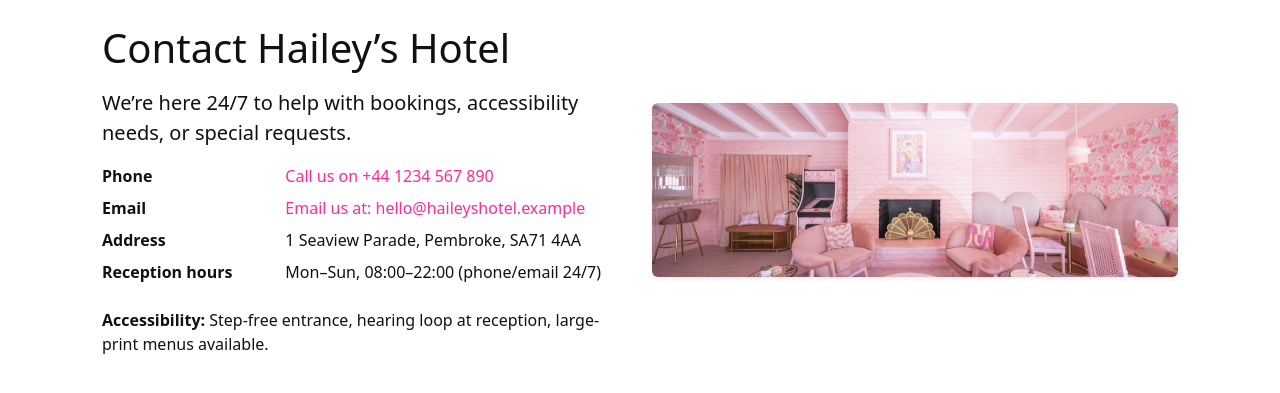
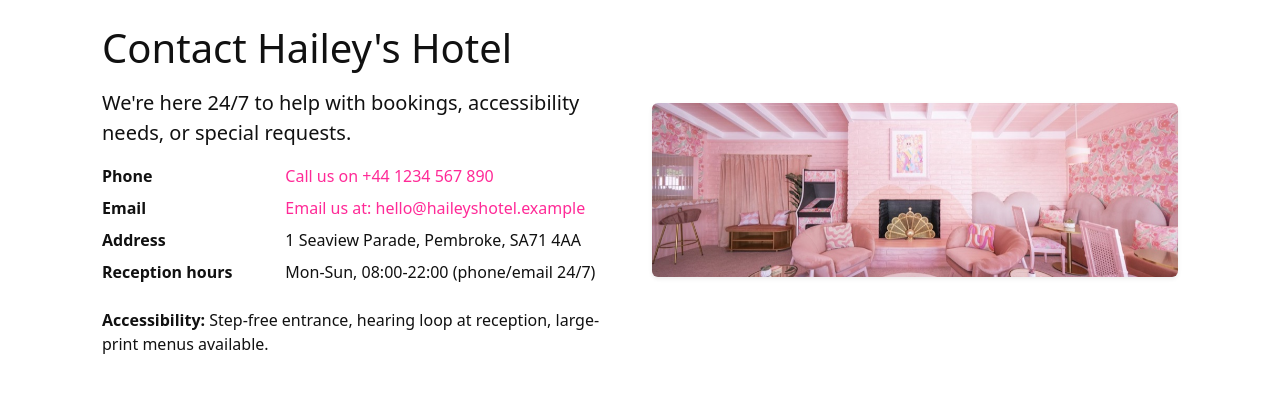
Before and after one commit to dailafing/FlaskHotel, a Flask app: page /contact in a window 1280 px wide. Shown: the part 56-449 px from the top of the page. Run offline with Flask 3, Linux system fonts and the light colour scheme.

Commit message:
Chore: Clean up bad ascii

```diff
--- a/app/templates/contact.html
+++ b/app/templates/contact.html
@@ -2,8 +2,8 @@
 {% block content %}
 <div class="row align-items-center g-4">
   <div class="col-md-6">
-    <h1 class="mb-3">Contact Hailey’s Hotel</h1>
-    <p class="lead">We’re here 24/7 to help with bookings, accessibility needs, or special requests.</p>
+    <h1 class="mb-3">Contact Hailey's Hotel</h1>
+    <p class="lead">We're here 24/7 to help with bookings, accessibility needs, or special requests.</p>
 
     <dl class="row">
       <dt class="col-sm-4">Phone</dt>
@@ -19,7 +19,7 @@
       <dd class="col-sm-8">1 Seaview Parade, Pembroke, SA71 4AA</dd>
 
       <dt class="col-sm-4">Reception hours</dt>
-      <dd class="col-sm-8">Mon–Sun, 08:00–22:00 (phone/email 24/7)</dd>
+      <dd class="col-sm-8">Mon-Sun, 08:00-22:00 (phone/email 24/7)</dd>
     </dl>
 
     <div role="note" class="mt-3">
```
